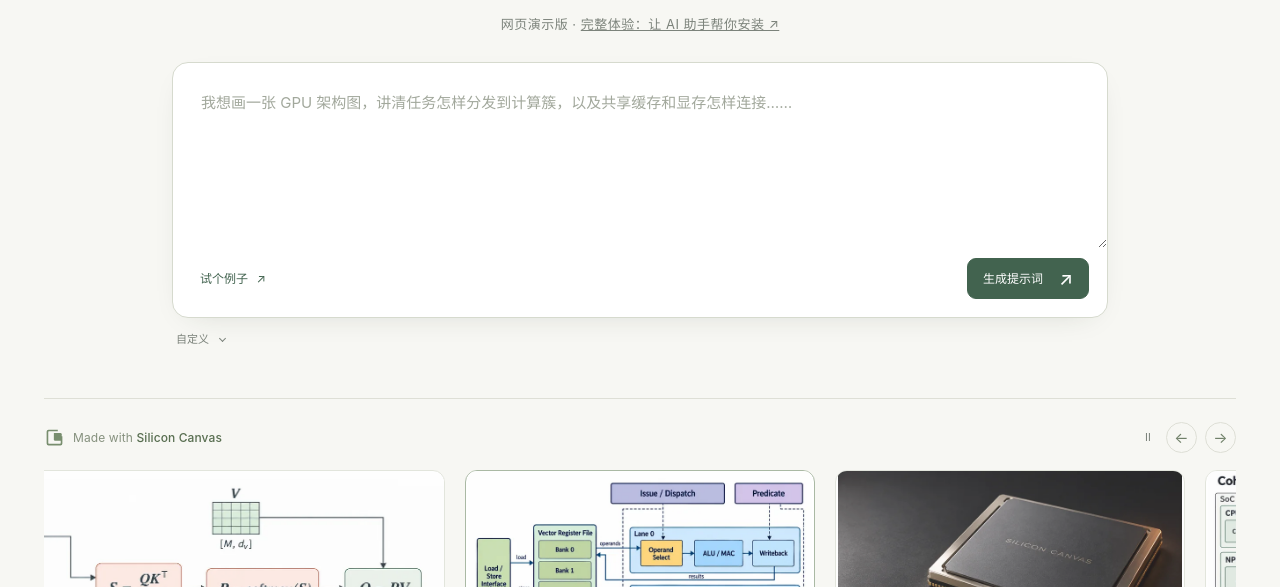
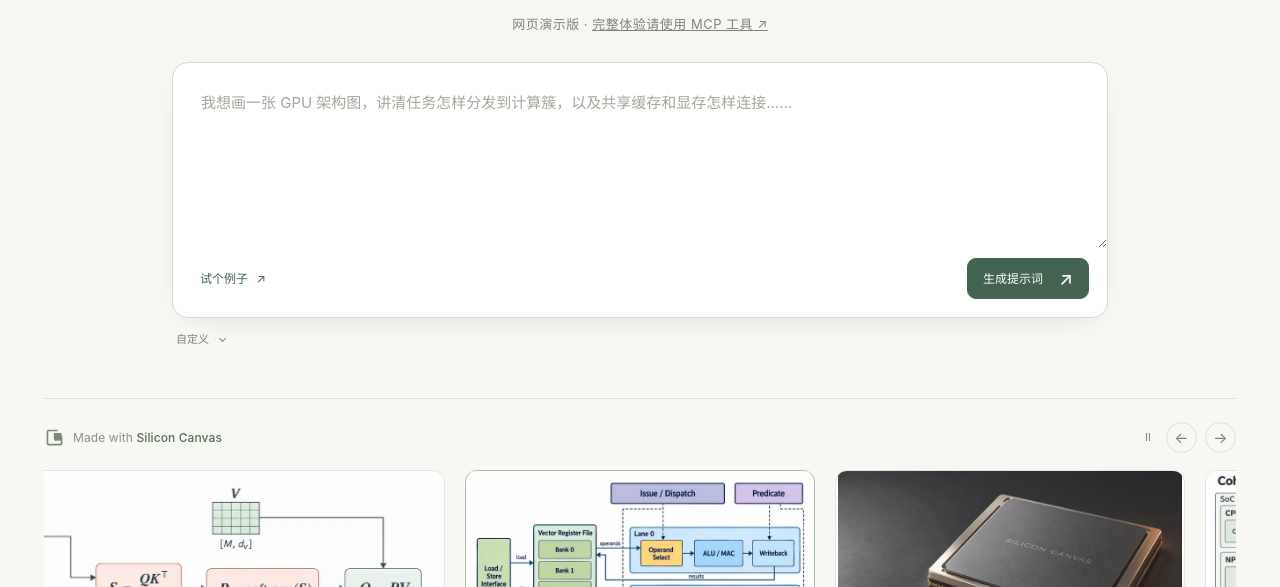
Before and after one commit to jiale-wangOwO/silicon-canvas, a plain HTML site: page index.html in a window 1280 px wide. Shown: the part 213-800 px from the top of the page. Drawn offline with Linux system fonts and the light colour scheme.

Commit message:
Restore homepage MCP wording (4798514)

```diff
--- a/index.html
+++ b/index.html
@@ -26,7 +26,7 @@
   </header>
   <main class="wb-main">
     <section class="wb-workspace" aria-labelledby="workspaceTitle">
-      <div class="wb-heading"><p class="wb-kicker">A canvas for your next idea</p><h1 id="workspaceTitle">看见架构，清晰呈现</h1><p class="wb-intro">网页演示版 · <a href="https://github.com/jiale-wangOwO/silicon-canvas#让-ai-助手帮你安装" target="_blank" rel="noopener">完整体验：让 AI 助手帮你安装 ↗</a></p></div>
+      <div class="wb-heading"><p class="wb-kicker">A canvas for your next idea</p><h1 id="workspaceTitle">看见架构，清晰呈现</h1><p class="wb-intro">网页演示版 · <a href="https://github.com/jiale-wangOwO/silicon-canvas#让-ai-助手帮你安装" target="_blank" rel="noopener">完整体验请使用 MCP 工具 ↗</a></p></div>
       <div id="notice" class="wb-notice" role="status" hidden></div>
       <form id="createForm" class="wb-composer">
         <label class="sr-only" for="description">想画的内容</label>
```
